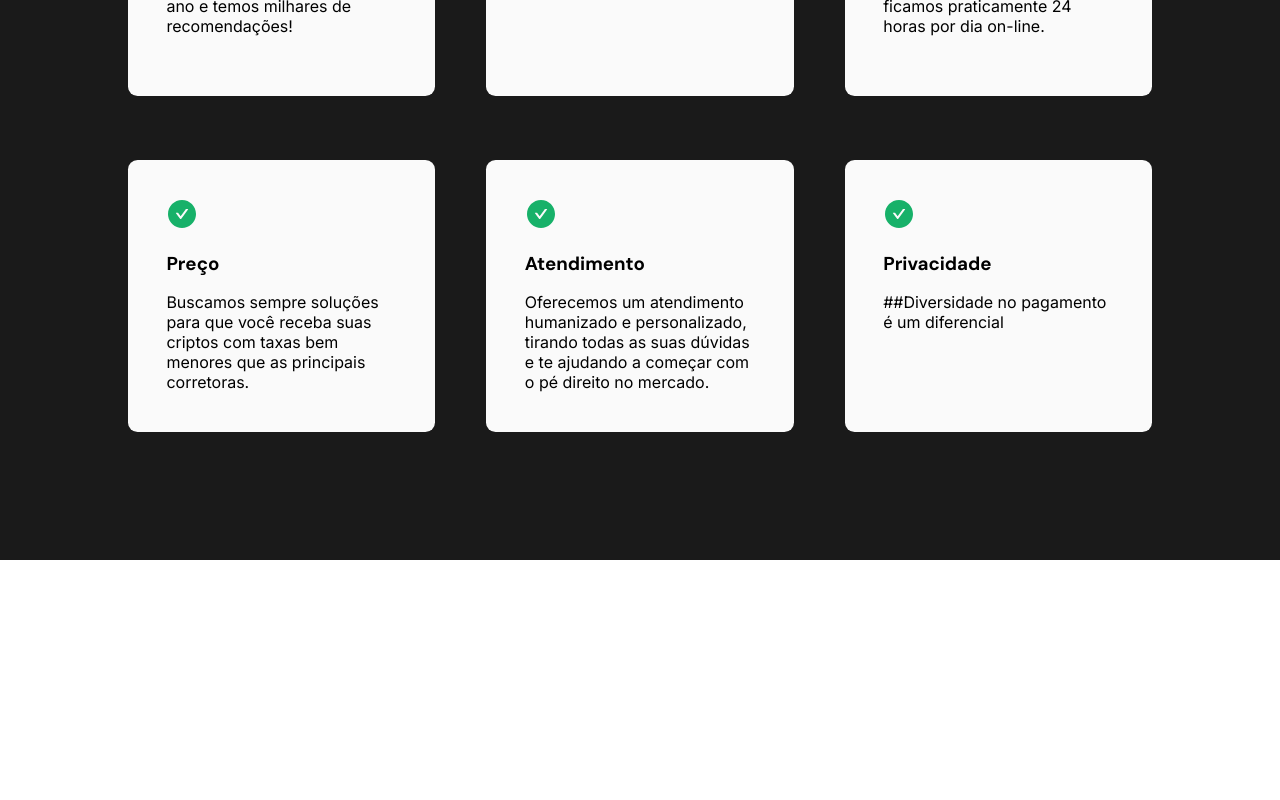
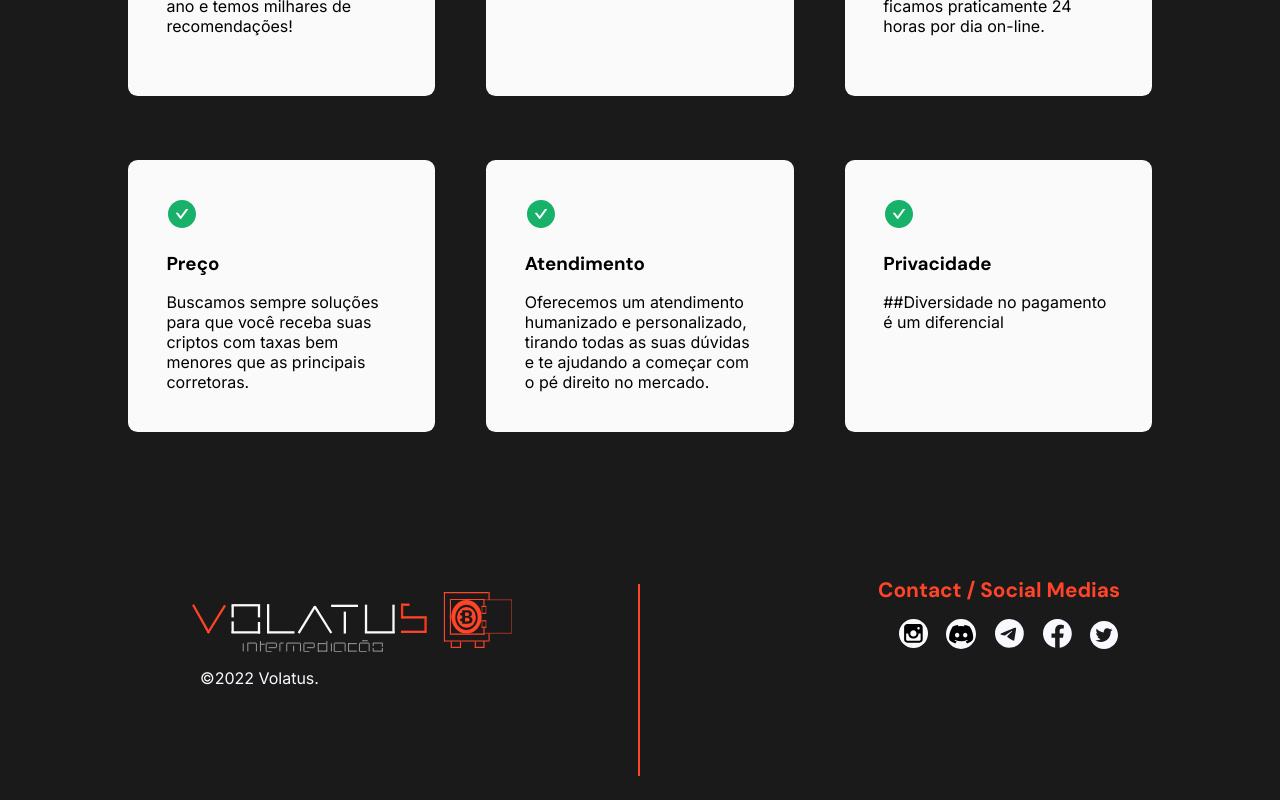
Before and after one commit to NicholasNascimento/volatus-intermediacao, a Next.js app: page / in a window 1280 px wide. Shown: the part 3340-4140 px from the top of the page. Before the commit the page ends 3900 px from the top, so only its background shows below. Built offline with nearby package versions, Linux system fonts and the light colour scheme.

Commit message:
feat: Adding responsive footer

```diff
--- a/src/components/Footer/index.tsx
+++ b/src/components/Footer/index.tsx
@@ -5,7 +5,8 @@ export default function Footer() {
   return (
     <S.Footer>
       <S.FooterBox>
-        <S.FooterName><span>V</span>OLATU<span>S</span></S.FooterName>
+        <S.AlternativeLogo src="/alternativelogo.svg" alt="Volatus Logo" />
+        <S.NamelessLogo src="/namelesslogo.svg" alt="Volatus Nameless Logo" />
         <S.FooterSubtitle>©2022 Volatus.</S.FooterSubtitle>
       </S.FooterBox>
 
--- a/src/components/Footer/styles.ts
+++ b/src/components/Footer/styles.ts
@@ -8,6 +8,10 @@ export const Footer = styled.footer`
   height: 15rem;
   background: #1a1a1a;
   display: flex;
+
+  @media (max-width: 500px) {
+    height: 12rem;
+  }
 `
 
 export const FooterBox = styled.div`
@@ -16,13 +20,33 @@ export const FooterBox = styled.div`
   width: 50%;
   height: 80%;
   border-right: 2px solid var(--primary);
+
+  @media (max-width: 1200px) {
+    padding: 0.5rem 8rem 0;
+  }
+
+  @media (max-width: 1000px) {
+    padding: 0.5rem 6rem 0;
+  }
+
+  @media (max-width: 1000px) {
+    padding: 0.5rem 3rem 0;
+  }
+
+  @media (max-width: 500px) {
+    padding: 0.5rem 1rem 0;
+  }
+
+  @media (max-width: 350px) {
+    border-right: none;
+  }
 `
 
 export const FooterName = styled.h2`
   font-size: 2.5rem;
+  float: left;
+  padding: 1.2rem 0.5rem 0;
   color: var(--texts);
-  border-top: 3px solid var(--primary);
-  border-bottom: 3px solid var(--primary);
   width: fit-content;
 
   span {
@@ -30,15 +54,54 @@ export const FooterName = styled.h2`
   }
 `
 
+export const AlternativeLogo = styled.img`
+  width: 320px;
+  display: flex;
+
+  @media (max-width: 1000px) {
+    width: 220px;
+  }
+
+  @media (max-width: 850px) {
+    width: 180px;
+  }
+
+  @media (max-width: 500px) {
+    width: 160px;
+  }
+
+  @media (max-width: 430px) {
+    display: none;
+  }
+`
+
+export const NamelessLogo = styled.img`
+  width: 80px;
+  display: none;
+
+  @media (max-width: 430px) {
+    display: block;
+  }
+`
+
 export const FooterSubtitle = styled.p`
   font-size: 1rem;
-  display: inline-block;
-  margin-top: 1rem;
+  display: block;
+  margin: 1rem 0 0 0.5rem;
   color: var(--texts);
+
+  @media (max-width: 320px) {
+    font-size: 0.8rem;
+    margin: 1rem 0 0 0;
+  }
 `
 
 export const Links = styled.div`
   width: 50%;
+
+  @media (max-width: 360px) {
+    width: 60%;
+  }
 `
 
 export const FooterTitle = styled.h2`
@@ -46,6 +109,24 @@ export const FooterTitle = styled.h2`
   color: var(--primary);
   text-align: right;
   margin: 1rem 10rem;
+
+  @media (max-width: 1200px) {
+    margin: 1rem 8rem;
+  }
+
+  @media (max-width: 1000px) {
+    margin: 1rem 6rem;
+  }
+
+  @media (max-width: 850px) {
+    font-size: 1rem;
+    margin: 1rem 3rem 1rem 0;
+  }
+
+  @media (max-width: 500px) {
+    font-size: 0.8rem;
+    margin: 2rem 1rem 1rem 0;
+  }
 `
 
 export const TwiterLink = styled(AiFillTwitterCircle)`
@@ -59,6 +140,23 @@ export const TwiterLink = styled(AiFillTwitterCircle)`
 
   &:hover {
     filter: brightness(0.8);
+  }
+
+  @media (max-width: 1000px) {
+    right: 6rem;
+  }
+
+  @media (max-width: 850px) {
+    right: 3rem;
+  }
+
+  @media (max-width: 500px) {
+    right: 1.5rem;
+    font-size: 1.7rem;
+  }
+
+  @media (max-width: 320px) {
+    right: 1rem;
   }
 `
 
@@ -74,6 +172,23 @@ export const FacebookLink = styled(BsFacebook)`
   &:hover {
     filter: brightness(0.8);
   }
+
+  @media (max-width: 1000px) {
+    right: 9rem;
+  }
+
+  @media (max-width: 850px) {
+    right: 6rem;
+  }
+
+  @media (max-width: 500px) {
+    right: 4rem;
+    font-size: 1.5rem;
+  }
+
+  @media (max-width: 320px) {
+    right: 3.5rem;
+  }
 `
 
 export const TelegramLink = styled(BsTelegram)`
@@ -87,6 +202,23 @@ export const TelegramLink = styled(BsTelegram)`
 
   &:hover {
     filter: brightness(0.8);
+  }
+
+  @media (max-width: 1000px) {
+    right: 12rem;
+  }
+
+  @media (max-width: 850px) {
+    right: 9rem;
+  }
+
+  @media (max-width: 500px) {
+    right: 6.5rem;
+    font-size: 1.5rem;
+  }
+
+  @media (max-width: 320px) {
+    right: 6rem;
   }
 `
 
@@ -105,6 +237,23 @@ export const DiscordLink = styled(FaDiscord)`
   &:hover {
     filter: brightness(0.8);
   }
+
+  @media (max-width: 1000px) {
+    right: 15rem;
+  }
+
+  @media (max-width: 850px) {
+    right: 12rem;
+  }
+
+  @media (max-width: 500px) {
+    right: 9rem;
+    font-size: 1.6rem;
+  }
+
+  @media (max-width: 320px) {
+    right: 8.5rem;
+  }
 `
 
 export const InstagramLink = styled(TiSocialInstagram)`
@@ -122,4 +271,21 @@ export const InstagramLink = styled(TiSocialInstagram)`
   &:hover {
     filter: brightness(0.8);
   }
+
+  @media (max-width: 1000px) {
+    right: 18rem;
+  }
+
+  @media (max-width: 850px) {
+    right: 15rem;
+  }
+
+  @media (max-width: 500px) {
+    right: 11.5rem;
+    font-size: 1.5rem;
+  }
+
+  @media (max-width: 320px) {
+    right: 11rem;
+  }
 `
--- a/src/pages/index.tsx
+++ b/src/pages/index.tsx
@@ -256,9 +256,9 @@ export default function Home() {
                 width={800}
               />
             </S.ContactInformations>
-          </S.Contact>
+          </S.Contact> */}
 
-          <Footer /> */}
+          <Footer />
         </>
       }
     </S.Container>
--- a/src/styles/styles.ts
+++ b/src/styles/styles.ts
@@ -172,6 +172,7 @@ export const TopTextsParagraph = styled.p`
   @media (max-width: 400px) {
     line-height: 1.6rem;
     font-size: 1rem;
+    text-align: center;
   }
 `
 
@@ -243,6 +244,7 @@ export const BottomTextsParagraph = styled.p`
 
   @media (max-width: 400px) {
     font-size: 1rem;
+    text-align: center;
   }
 `
 
@@ -414,6 +416,7 @@ export const AboutBigTextParagraph = styled.p`
   @media (max-width: 400px) {
     font-size: 1rem;
     padding: 0 1.5rem;
+    text-align: center;
   }
 `
 
```
Also changed, not shown: public/alternativelogo.svg (added), public/namelesslogo.svg (added).
